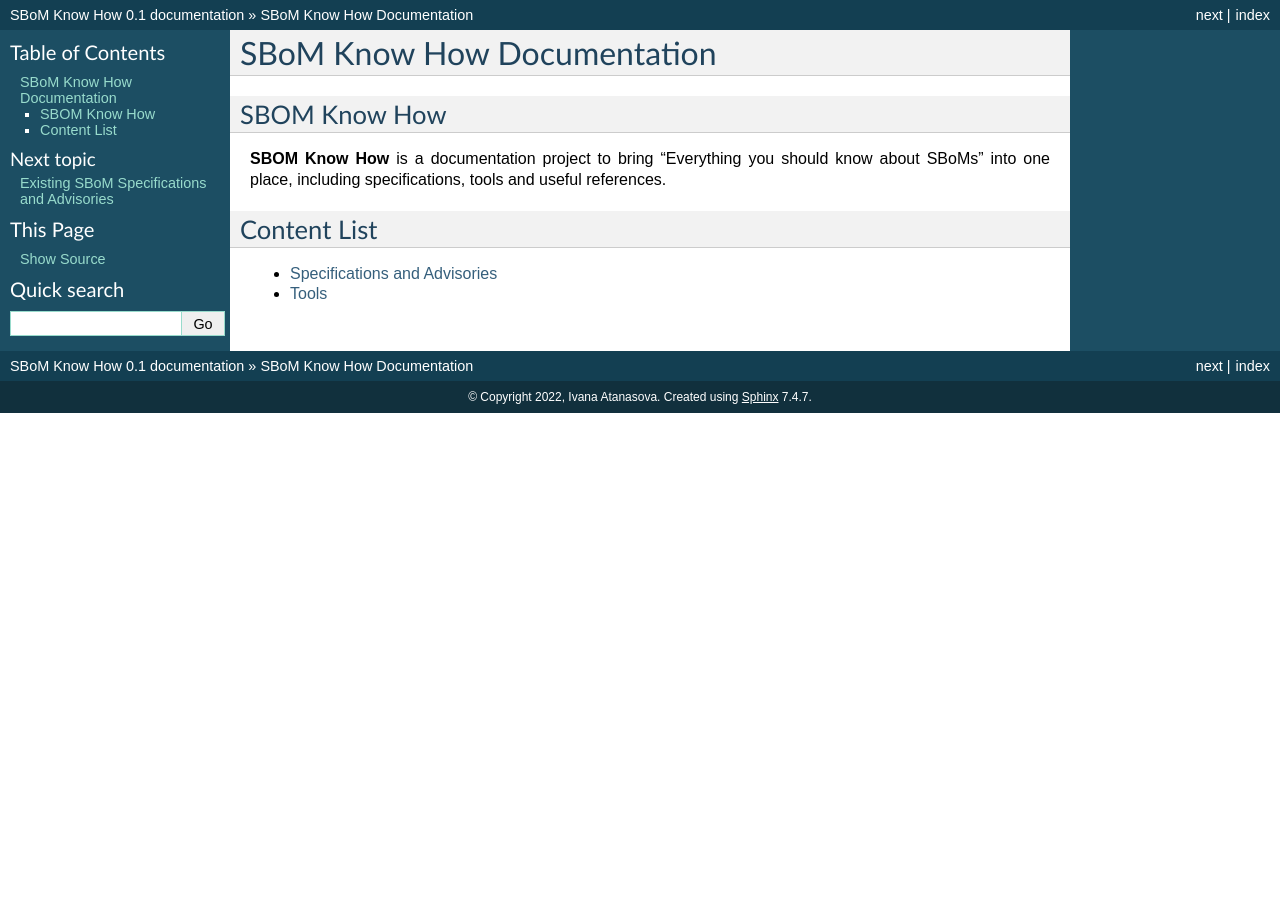
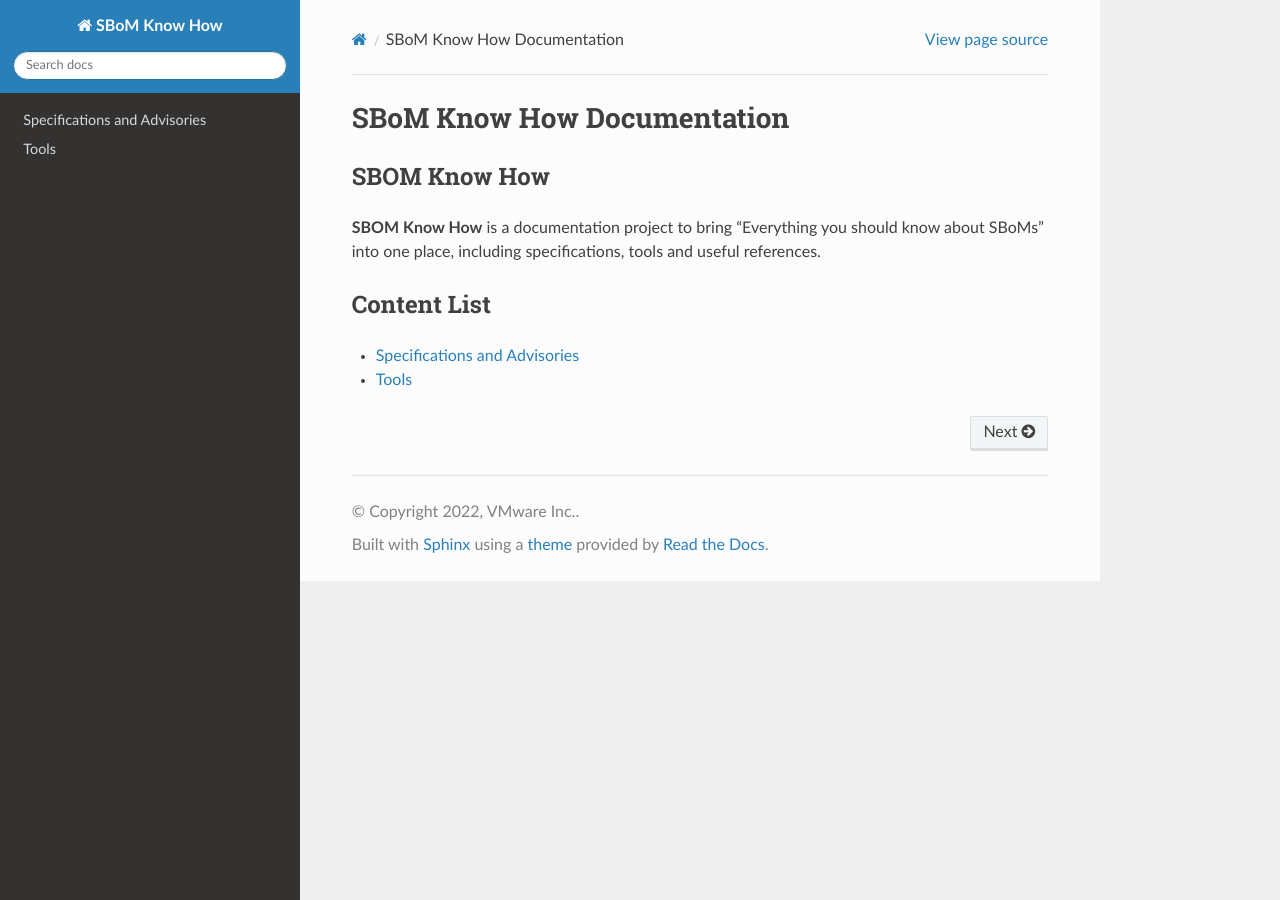
Before and after one commit to ivanayov/sbom-know-how, a Sphinx documentation site: the page built from docs/source/index.rst, in a window 1280 px wide. Built offline with Sphinx 7.4.7 and the Read the Docs theme 2.0.0, drawn with Linux system fonts in a browser that asks for light colours.

Commit message:
Update to 'sphinx_rtd_theme' theme
Signed-off-by: Ivana Atanasova <iyovcheva@vmware.com>

```diff
--- a/docs/source/conf.py
+++ b/docs/source/conf.py
@@ -7,7 +7,7 @@
 # https://www.sphinx-doc.org/en/master/usage/configuration.html#project-information
 
 project = 'SBoM Know How'
-copyright = '2022, Ivana Atanasova'
+copyright = '2022, VMware Inc.'
 author = 'Ivana Atanasova'
 release = '0.1'
 
@@ -24,5 +24,6 @@
 # -- Options for HTML output -------------------------------------------------
 # https://www.sphinx-doc.org/en/master/usage/configuration.html#options-for-html-output
 
-html_theme = 'classic'
+# html_theme = 'classic'
+html_theme = 'sphinx_rtd_theme'
 html_static_path = ['_static']
```
